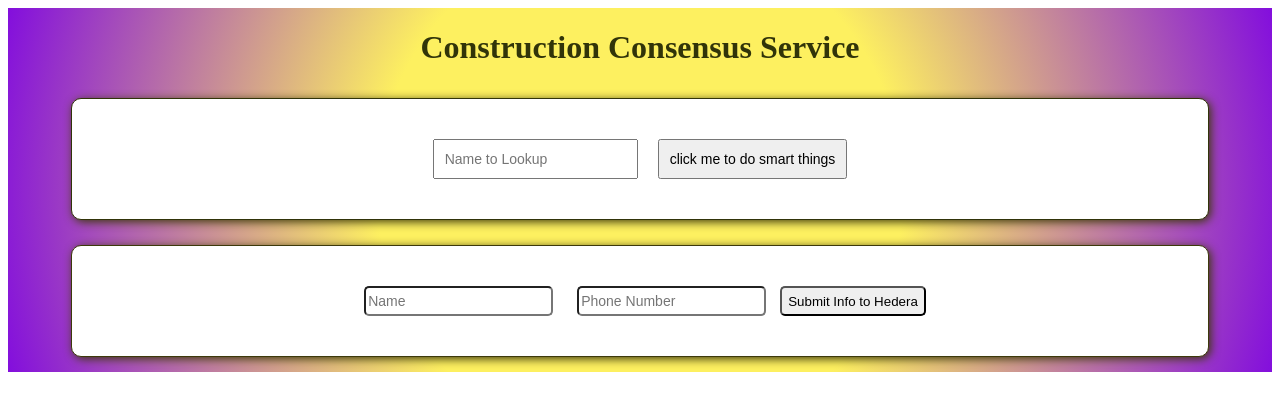
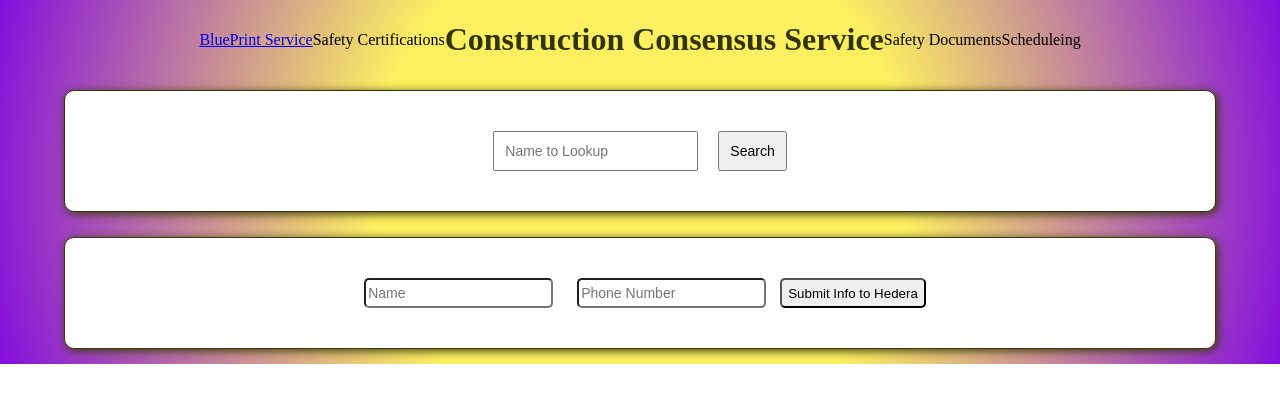
Before and after one commit to rjmealin/ConstructionConsensusService, a website: page Home-page/index.html in a window 1280 px wide. Drawn offline with Linux system fonts and the light colour scheme.

Commit message:
added more modules to app

```diff
--- a/Home-page/index.html
+++ b/Home-page/index.html
@@ -9,12 +9,26 @@
 </head>
 <body>
     <div class="main-container">
-        <h1>Construction Consensus Service</h1>
+        <div class="header">
+            <div>
+                <a href="http://127.0.0.1:5000/blue-prints">BluePrint Service</a>
+            </div>
+            <div>
+                <a>Safety Certifications</a>
+            </div>
+            <h1>Construction Consensus Service</h1>
+            <div>
+                <a>Safety Documents</a>
+            </div>
+            <div>
+                <a>Scheduleing</a>
+            </div>
+        </div>
+
         <div class="name-lookup">
             <input type="text" id="lookUp" name="lookUp" placeholder="Name to Lookup">
-            <button onclick="getContractInfo()">click me to do smart things</button>
+            <button onclick="getContractInfo()">Search</button>
             <div id="dataContainer">
-
             </div>
         </div>
         <div class="upDateContract">
@@ -26,8 +40,8 @@
             <div>
                 <div id="alert"></div>
             </div>
+        </div>
 
-        </div>
     </div>
 
     <script src="script.js">
--- a/Home-page/style.css
+++ b/Home-page/style.css
@@ -1,4 +1,5 @@
 *{box-sizing: border-box;}
+body{margin:0px;}
 h1 {color: #313409;}
 .main-container{
                 display: flex;
@@ -8,7 +9,12 @@
                 background: #fdf060;
                 background: radial-gradient(circle, #fdf060 40%, #830edd 100%);
             }
+.header {
+    display: flex;
+    align-items: center;
+    justify-content: center;
 
+}
 .name-lookup{
     border:solid #313409 1px;
     border-radius: 10px;
--- /dev/null
+++ b/blue-prints/style.css
@@ -0,0 +1 @@
+h1{color:red;}
```
Also changed, not shown: blue-prints/blue-prints.html (added, +13 -0 lines), index.js (+8 -3 lines), safety-certs/safety-certs.html (added, +12 -0 lines), safety-docs/safety-docs.html (added, +12 -0 lines), schedueling/scheduleing.html (added, +12 -0 lines).
